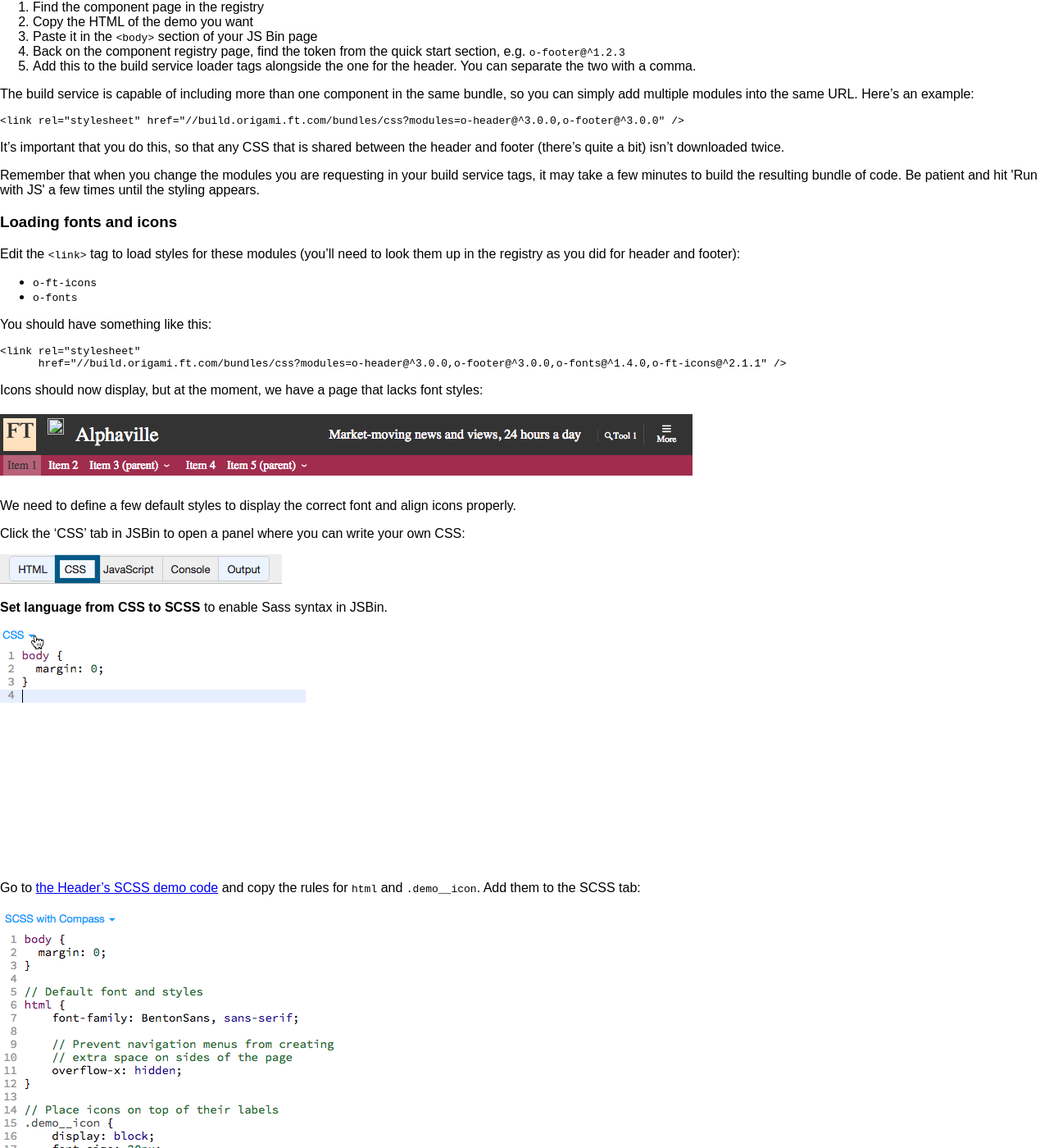
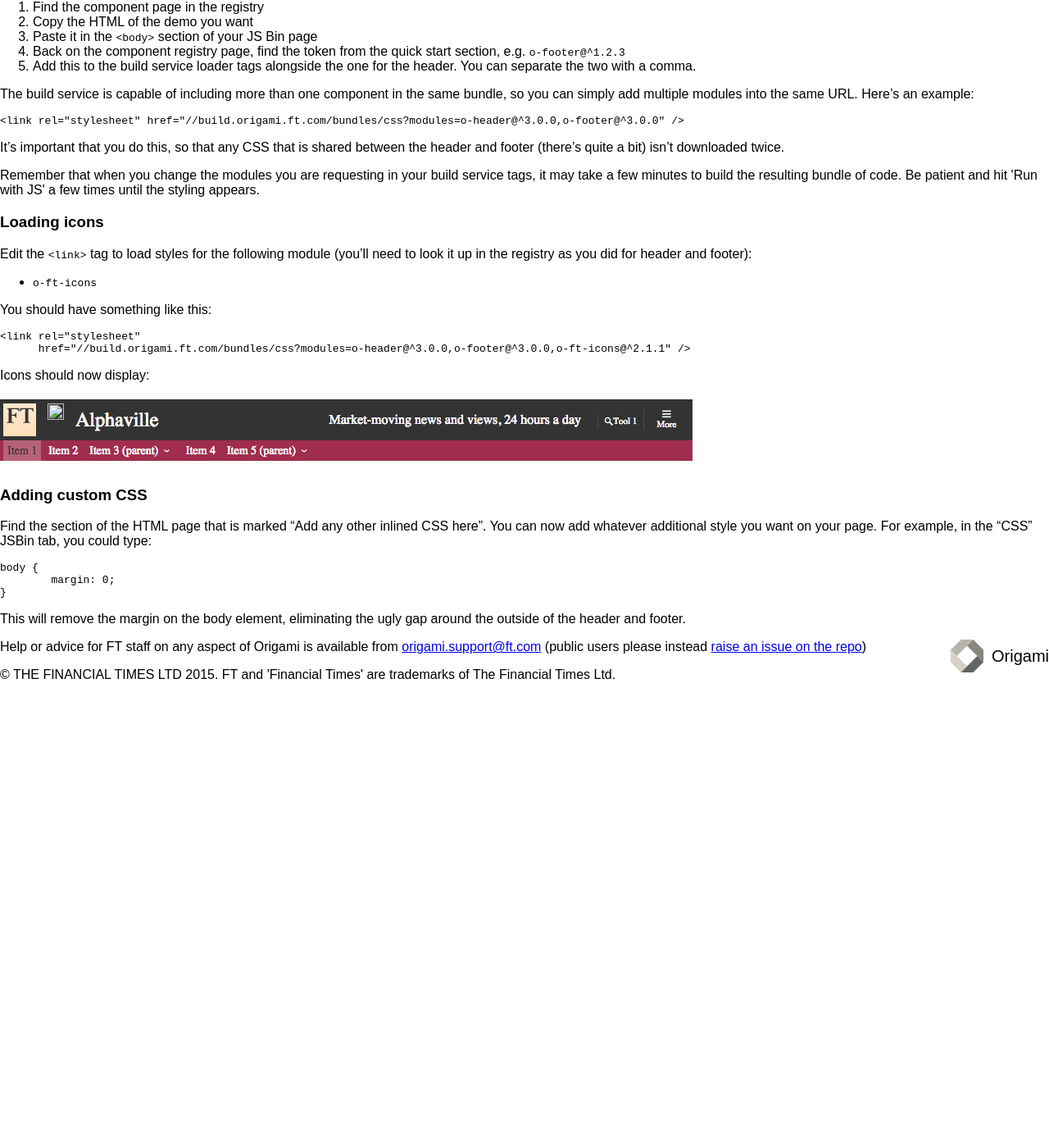
Before and after one commit to Financial-Times/ft-origami, a Jekyll site: the page built from docs/developer-guide/build-service.md, in a window 1280 px wide and 1400 px high, scrolled down 3941 px. Shown: the whole window at 82% size. Built offline with Jekyll 4.4.1, drawn with Linux system fonts in a browser that asks for light colours; comment, search, counter and statistics services are not loaded; a style sheet for code colours, icons or effects is not loaded; after the commit the page ends 4789 px from its top, so only the background shows below that; some of the changed text lies outside the part shown.

Commit message:
Can't use Sass in build service, should not use JSBin magic

```diff
--- a/docs/developer-guide/build-service.md
+++ b/docs/developer-guide/build-service.md
@@ -91,41 +91,24 @@ It's important that you do this, so that any CSS that is shared between the head
 <aside>Remember that when you change the modules you are requesting in your build service tags, it may take a few minutes to build the resulting bundle of code.  Be patient and hit 'Run with JS' a few times until the styling appears.</aside>
 
 
-### Loading fonts and icons
+### Loading icons
 
-Edit the `<link>` tag to load styles for these modules (you'll need to look them up in the registry as you did for header and footer):
+Edit the `<link>` tag to load styles for the following module (you'll need to look it up in the registry as you did for header and footer):
 
 * `o-ft-icons`
-* `o-fonts`
 
 You should have something like this:
 
 	<link rel="stylesheet"
-	      href="//build.origami.ft.com/bundles/css?modules=o-header@^3.0.0,o-footer@^3.0.0,o-fonts@^1.4.0,o-ft-icons@^2.1.1" />
+	      href="//build.origami.ft.com/bundles/css?modules=o-header@^3.0.0,o-footer@^3.0.0,o-ft-icons@^2.1.1" />
 
-Icons should now display, but at the moment, we have a page that lacks font styles:
+Icons should now display:
 
 ![No fonts yet](/img/jsbin-before.png)
 
-We need to define a few default styles to display the correct font and align icons properly.
+### Adding custom CSS
 
-Click the 'CSS' tab in JSBin to open a panel where you can write your own CSS:
-
-![JSBin's CSS tab](/img/jsbin-css-tab.png)
-
-**Set language from CSS to SCSS** to enable Sass syntax in JSBin.
-
-![Setting JSBin from CSS to SCSS](/img/jsbin-set-to-scss.gif)
-
-Go to [the Header's SCSS demo code](https://github.com/Financial-Times/o-header/blob/master/demos/src/scss/demo.scss) and copy the rules for `html` and `.demo__icon`. Add them to the SCSS tab:
-
-![Copying custom CSS into JSBin](/img/jsbin-html-demo-icon.png)
-
-You now have a header and a footer displayed using the correct font.
-
-![The header, showing with web fonts](/img/jsbin-after.png)
-
-Finally, you can add whatever additional style you want on your page.  For example, in the "CSS" JSBin tab, you could type:
+Find the section of the HTML page that is marked "Add any other inlined CSS here".  You can now add whatever additional style you want on your page.  For example, in the "CSS" JSBin tab, you could type:
 
 	body {
 		margin: 0;
```
Also changed, not shown: img/jsbin-after.png (deleted), img/jsbin-css-tab.png (deleted), img/jsbin-html-demo-icon.png (deleted), img/jsbin-set-to-scss.gif (deleted).
